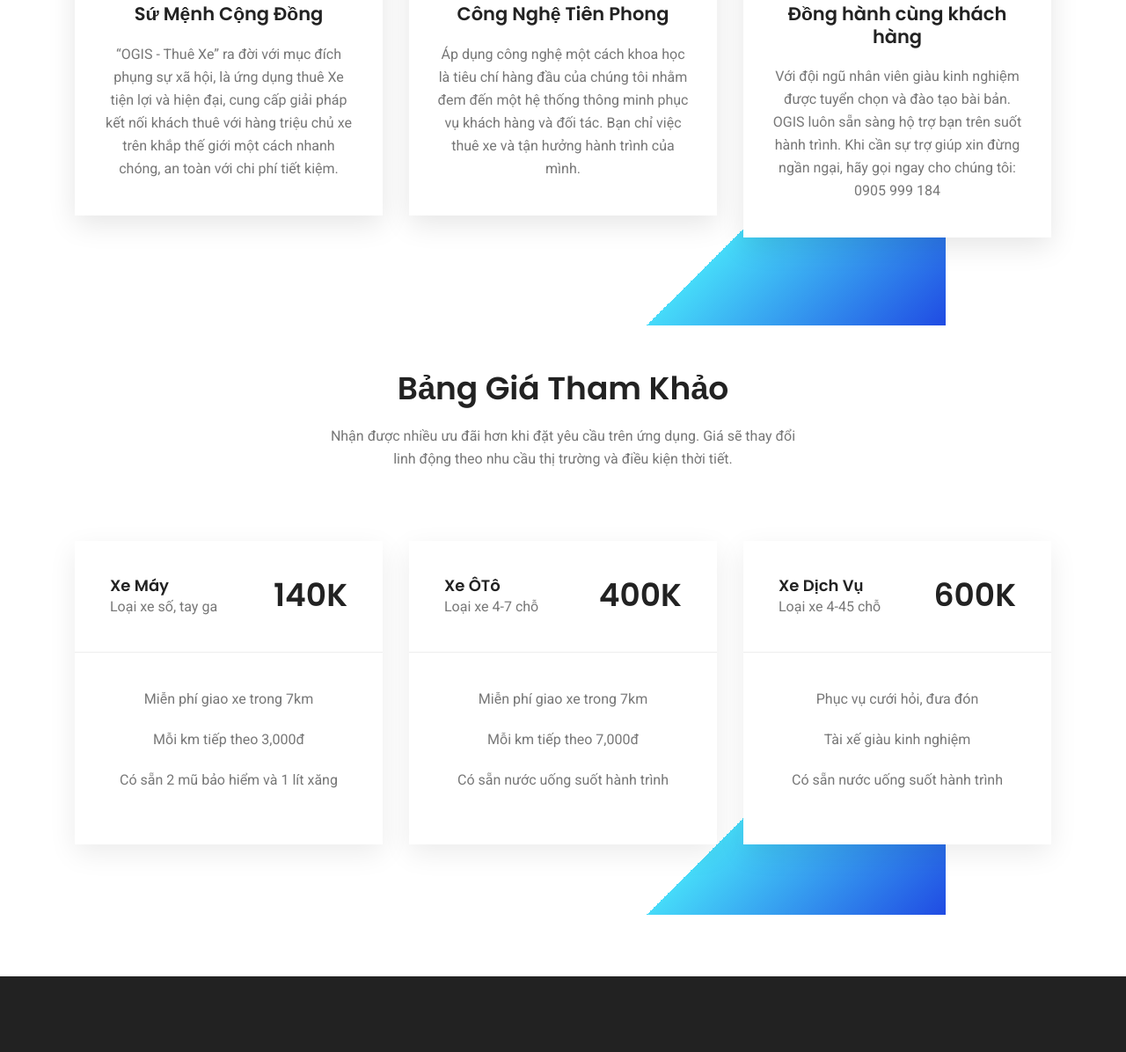
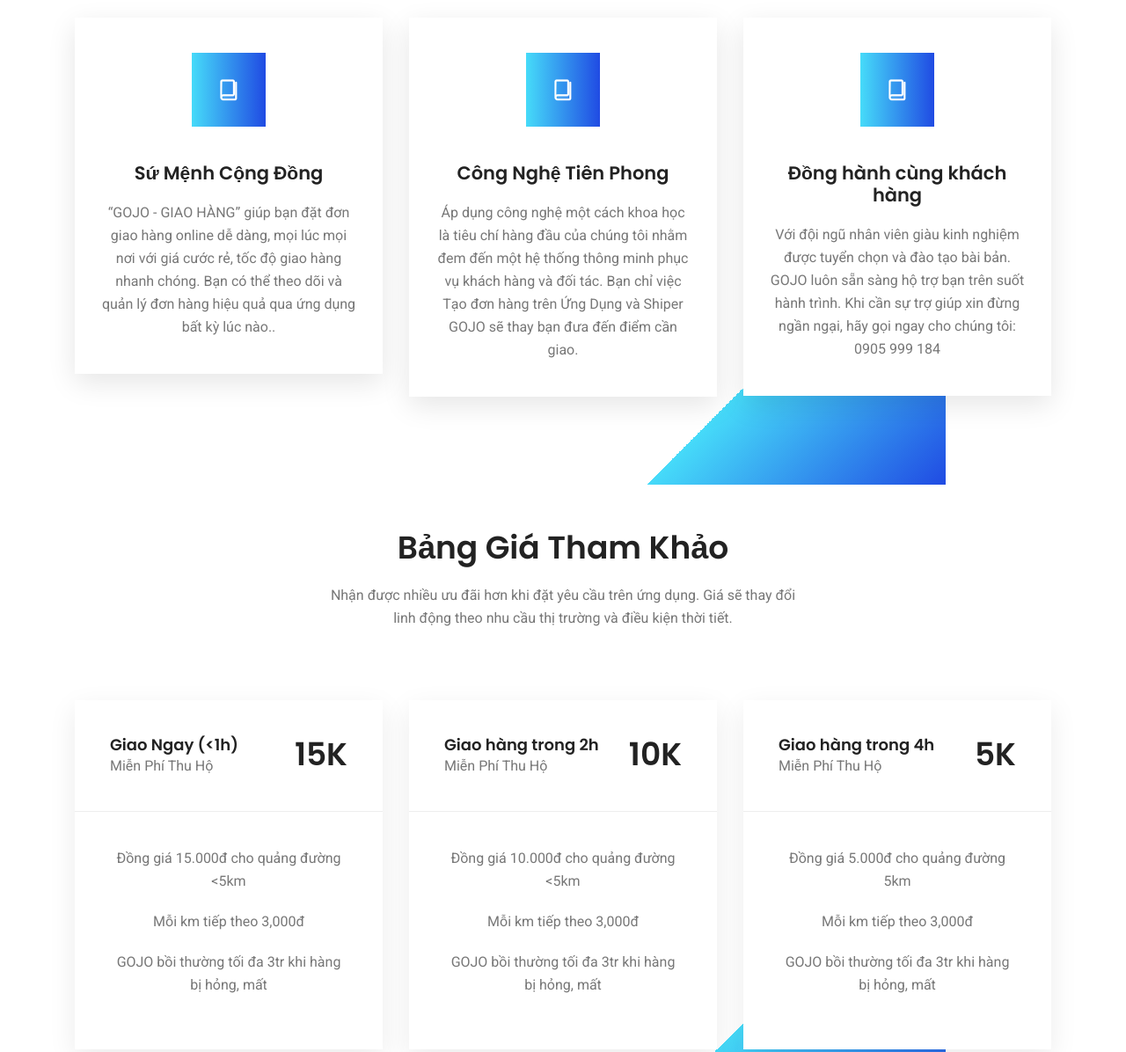
Before and after one commit to taixe/gojoweb, a plain HTML site: page index.html in a window 1280 px wide. Shown: the part 1349-2545 px from the top of the page at 88% size. Drawn offline with nearby package versions, Linux system fonts and the light colour scheme; some packages are replaced by stand-ins of ours.

Commit message:
update infro công ty

```diff
--- a/index.html
+++ b/index.html
@@ -2,8 +2,8 @@
 <html lang="zxx" class="no-js">
 
 <head>
-	<meta content='OGIS - Ứng Dụng Thuê Xe Máy, ÔTô; Cứu Hộ, Tìm Bãi Đỗ, Nhà Vệ Sinh, Hiệu Tạp Hóa.' property='og:title'/>
-	<meta content='Ứng Dụng Thuê Xe Máy, ÔTô; Cứu Hộ, Tìm Bãi Đỗ, Nhà Vệ Sinh, Hiệu Tạp Hóa và Nhiều Tiện Ích Gần Bạn' property='og:description'/>
+	<meta content='GOJO - Ứng Dụng Giao Hàng Giá Rẻ, Đồng Giá 15.000 đ.' property='og:title'/>
+	<meta content='Ứng Dụng Ứng Dụng Giao Hàng Giá Rẻ, Đồng Giá 15.000 đ.' property='og:description'/>
 
 	<!-- <meta content='https://s3-ap-southeast-1.amazonaws.com/default.mwork/fbs.png' property='og:image'/> -->
 	<meta content='https://s3-ap-southeast-1.amazonaws.com/default.mwork/fbs.jpg' property='og:image'/>
@@ -22,9 +22,9 @@
 	<!-- Author Meta -->
 	<meta name="author" content="codepixer">
 	<!-- Meta Description -->
-	<meta name="description" content="Ứng dụng cho thuê xe máy, xe ô tô hàng đầu. Tải ứng dụng OGIS - Thuê Xe trên App Store hoặc Play Store">
+	<meta name="description" content="Ứng Dụng Giao Hàng Giá Rẻ, Đồng Giá 15.000 đ. Tải ứng dụng GOJO - GIAO HÀNG trên App Store hoặc Play Store">
 	<!-- Meta Keyword -->
-	<meta name="keywords" content="thuê xe máy, ôtô, xe tự lái, xe giá rẻ, thuê xe, giá xe, 4 chỗ, 7 chỗ, giá thuê xe ">
+	<meta name="keywords" content="giao hàng giá rẻ, giao hàng nhanh, giao hàng ">
 	<!-- meta character set -->
 	<meta charset="UTF-8">
 	<!-- Site Title -->
@@ -78,7 +78,7 @@
 					<p style="color:white">Ứng Dụng Giao Hàng Giá Rẻ,<br>  Đồng Giá 5.000đ/ Đơn Hàng <br>Bảo Hiểm 3tr/ đơn</p>
 					<div class="download-button d-flex flex-row justify-content-start">
 						<div >
-							<a href="https://apps.apple.com/us/app/ogis-thu%C3%AA-xe-m%C3%A1y-%C3%B4-t%C3%B4/id1528533402" class="btn btn-store">
+							<a href="https://apps.apple.com/us/app/gojo-the-app-for-modern-riders/id1455304256" class="btn btn-store">
 			                <span class="fa fa-apple fa-3x pull-left"></span>
 			                <span class="btn-label">Tải ngay trên</span>
 			                <span class="btn-caption">App Store</span>
@@ -86,7 +86,7 @@
 						</div>
 						<div style="height: 10px;"></div>
 						<div>
-						<a href="https://play.google.com/store/apps/details?id=com.ogisvehiclerent" class="btn btn-store">
+						<a href="https://play.google.com/store/apps/details?id=com.gojomalaysia.pax&hl=vi" class="btn btn-store">
 			                <span class="fa fa-android fa-3x pull-left"></span>
 			                <span class="btn-label">Tải ngay trên</span>
 			                <span class="btn-caption">Google Play</span>
@@ -136,34 +136,34 @@
 	<!-- End banner Area -->
 
 	<!-- Start fact Area -->
-	<!-- <section class="fact-area">
+	<section class="fact-area">
 		<div class="container">
 			<div class="fact-box">
 				<div class="row align-items-center">
 					<div class="col single-fact">
 						<h2>100K+</h2>
-						<p>Total Downloads</p>
+						<p>Lượt Tải</p>
 					</div>
 					<div class="col single-fact">
-						<h2>10K+</h2>
-						<p>Positive Reviews</p>
+						<h2>3K+</h2>
+						<p>Đánh giá tốt</p>
 					</div>
 					<div class="col single-fact">
-						<h2>50K+</h2>
-						<p>Daily Visitors</p>
+						<h2>15K+</h2>
+						<p>Lượt sử dụng mỗi ngày</p>
 					</div>
 					<div class="col single-fact">
 						<h2>0.02%</h2>
-						<p>Uninstallation Rate</p>
+						<p>Tỷ lệ gỡ cái đặt</p>
 					</div>
 					<div class="col single-fact">
-						<h2>15K+</h2>
-						<p>Pro User</p>
+						<h2>5K+</h2>
+						<p>Người dùng thường xuyên</p>
 					</div>
 				</div>
 			</div>
 		</div>
-	</section> -->
+	</section>
 	<!-- End fact Area -->
 
 	<!-- Start feature Area -->
@@ -172,7 +172,7 @@
 			<div class="row d-flex justify-content-center">
 				<div class="col-lg-6">
 					<div class="section-title text-center">
-						<h2>ỨNG DỤNG THUÊ XE MÁY, Ô TÔ HÀNG ĐẦU</h2>
+						<h2>ỨNG DỤNG GIAO HÀNG GIÁ RẺ HÀNG ĐẦU</h2>
 						<p>Uy tín của chúng tôi được khẳng định qua tốc độ tăng trưởng của dịch vụ và sự hài lòng của các bạn.
 						</p>
 					</div>
@@ -186,7 +186,7 @@
 							<h3>Sứ Mệnh Cộng Đồng</h3>
 						</a>
 						<p>
-							“OGIS - Thuê Xe” ra đời với mục đích phụng sự xã hội, là ứng dụng thuê Xe tiện lợi và hiện đại, cung cấp giải pháp kết nối khách thuê với hàng triệu chủ xe trên khắp thế giới một cách nhanh chóng, an toàn với chi phí tiết kiệm.
+							“GOJO - GIAO HÀNG” giúp bạn đặt đơn giao hàng online dễ dàng, mọi lúc mọi nơi với giá cước rẻ, tốc độ giao hàng nhanh chóng. Bạn có thể theo dõi và quản lý đơn hàng hiệu quả qua ứng dụng bất kỳ lúc nào..
 						</p>
 					</div>
 				</div>
@@ -197,7 +197,7 @@
 							<h3>Công Nghệ Tiên Phong</h3>
 						</a>
 						<p>
-							Áp dụng công nghệ một cách khoa học là tiêu chí hàng đầu của chúng tôi nhằm đem đến một hệ thống thông minh phục vụ khách hàng và đối tác. Bạn chỉ việc thuê xe và tận hưởng hành trình của mình.
+							Áp dụng công nghệ một cách khoa học là tiêu chí hàng đầu của chúng tôi nhằm đem đến một hệ thống thông minh phục vụ khách hàng và đối tác. Bạn chỉ việc Tạo đơn hàng trên Ứng Dụng và Shiper GOJO sẽ thay bạn đưa đến điểm cần giao.
 						</p>
 					</div>
 				</div>
@@ -208,7 +208,7 @@
 							<h3>Đồng hành cùng khách hàng</h3>
 						</a>
 						<p>
-							Với đội ngũ nhân viên giàu kinh nghiệm được tuyển chọn và đào tạo bài bản. OGIS luôn sẵn sàng hộ trợ bạn trên suốt hành trình. Khi cần sự trợ giúp xin đừng ngần ngại, hãy gọi ngay cho chúng tôi: 0905 999 184
+							Với đội ngũ nhân viên giàu kinh nghiệm được tuyển chọn và đào tạo bài bản. GOJO luôn sẵn sàng hộ trợ bạn trên suốt hành trình. Khi cần sự trợ giúp xin đừng ngần ngại, hãy gọi ngay cho chúng tôi: 0905 999 184
 						</p>
 					</div>
 				</div>
@@ -238,19 +238,19 @@
 					<div class="single-price">
 						<div class="top-sec d-flex justify-content-between">
 							<div class="top-left">
-								<h4>Xe Máy</h4>
-								<p>Loại xe <br>số, tay ga</p>
+								<h4>Giao Ngay (<1h)</h4>
+								<p>Miễn Phí Thu Hộ</p>
 							</div>
 							<div class="top-right">
-								<h1>140K</h1>
+								<h1>15K</h1>
 							</div>
 						</div>
 						<div class="end-sec">
 							<ul>
-								<li>Miễn phí giao xe trong 7km</li>
+								<li>Đồng giá 15.000đ cho quảng đường <5km</li>
 								<li>Mỗi km tiếp theo 3,000đ</li>
 								<!-- <li>Từ 21h-23h tính cước thêm 20%</li> -->
-								<li>Có sẵn 2 mũ bảo hiểm và 1 lít xăng</li>
+								<li>GOJO bồi thường tối đa 3tr khi hàng bị hỏng, mất</li>
 
 							</ul>
 
@@ -262,41 +262,45 @@
 					<div class="single-price">
 						<div class="top-sec d-flex justify-content-between">
 							<div class="top-left">
-								<h4>Xe ÔTô</h4>
-								<p>Loại xe <br>4-7 chỗ</p>
+								<h4>Giao hàng trong 2h</h4>
+								<p>Miễn Phí Thu Hộ</p>
 							</div>
 							<div class="top-right">
-								<h1>400K</h1>
+								<h1>10K</h1>
 							</div>
 						</div>
 						<div class="end-sec">
 							<ul>
-								<li>Miễn phí giao xe trong 7km</li>
-								<li>Mỗi km tiếp theo 7,000đ</li>
+								<li>Đồng giá 10.000đ cho quảng đường <5km</li>
+								<li>Mỗi km tiếp theo 3,000đ</li>
 								<!-- <li>Từ 21h-23h tính cước thêm 20%</li> -->
-								<li>Có sẵn nước uống suốt hành trình</li>
+								<li>GOJO bồi thường tối đa 3tr khi hàng bị hỏng, mất</li>
+
 							</ul>
 
 						</div>
 					</div>
 				</div>
+
+
 				<div class="col-lg-4 col-md-6">
 					<div class="single-price">
 						<div class="top-sec d-flex justify-content-between">
 							<div class="top-left">
-								<h4>Xe Dịch Vụ</h4>
-								<p>Loại xe <br>4-45 chỗ</p>
+								<h4>Giao hàng trong 4h</h4>
+								<p>Miễn Phí Thu Hộ</p>
 							</div>
 							<div class="top-right">
-								<h1>600K</h1>
+								<h1>5K</h1>
 							</div>
 						</div>
 						<div class="end-sec">
 							<ul>
-								<li>Phục vụ cưới hỏi, đưa đón</li>
-								<li>Tài xế giàu kinh nghiệm</li>
+								<li>Đồng giá 5.000đ cho quảng đường  5km</li>
+								<li>Mỗi km tiếp theo 3,000đ</li>
 								<!-- <li>Từ 21h-23h tính cước thêm 20%</li> -->
-								<li>Có sẵn nước uống suốt hành trình</li>
+								<li>GOJO bồi thường tối đa 3tr khi hàng bị hỏng, mất</li>
+
 							</ul>
 
 						</div>
@@ -370,7 +374,7 @@ Copyright &copy;<script>document.write(new Date().getFullYear());</script> All r
 						<div class="buttons gray flex-row d-flex">
 							<i class="fa fa-apple" aria-hidden="true"></i>
 							<div class="desc">
-								<a href="https://apps.apple.com/us/app/ogis-thu%C3%AA-xe-m%C3%A1y-%C3%B4-t%C3%B4/id1528533402">
+								<a href="https://apps.apple.com/us/app/gojo-the-app-for-modern-riders/id1455304256">
 									<p>
 										<span>Available</span> <br>
 										on App Store
@@ -381,7 +385,7 @@ Copyright &copy;<script>document.write(new Date().getFullYear());</script> All r
 						<div class="buttons gray flex-row d-flex">
 							<i class="fa fa-android" aria-hidden="true"></i>
 							<div class="desc">
-								<a href="https://play.google.com/store/apps/details?id=com.ogisvehiclerent">
+								<a href="https://play.google.com/store/apps/details?id=com.gojomalaysia.pax&hl=vi">
 									<p>
 										<span>Available</span> <br>
 										on Play Store
```
Also changed, not shown: about.html (+2 -1 lines), contact.html (+3 -3 lines), pricing.html (+22 -19 lines).
